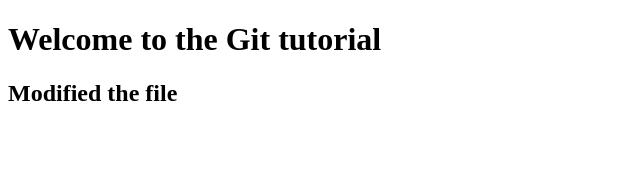
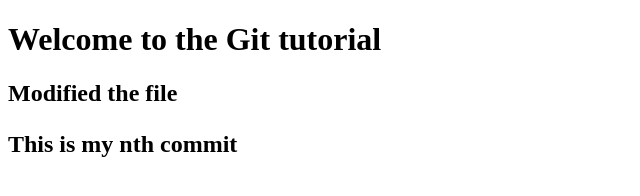
Before and after one commit to nikhilguptagithub01/gitrepo_ubuntu, a plain HTML site: page index.html in a window 1280 px wide. Shown: the whole page, without its empty margins (0-640 px from the left). Drawn offline with Linux system fonts and the light colour scheme.

Commit message:
html file was modified 2nd times

```diff
--- a/index.html
+++ b/index.html
@@ -8,5 +8,6 @@
 <body>
 <h1>Welcome to the Git tutorial</h1>
 <h2>Modified the file<h2>
+<p>This is my nth commit<p>
 </body>
 </html>
```
